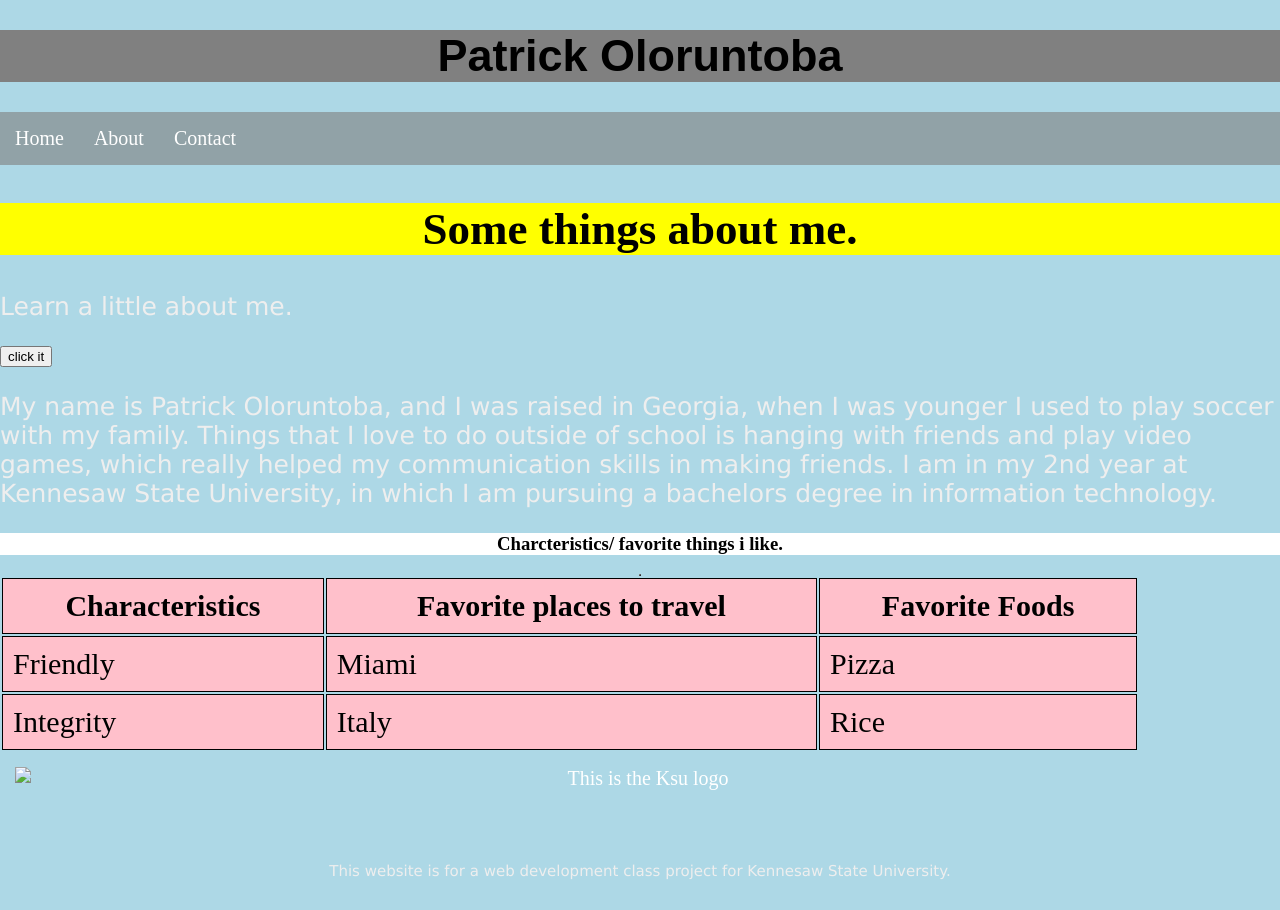
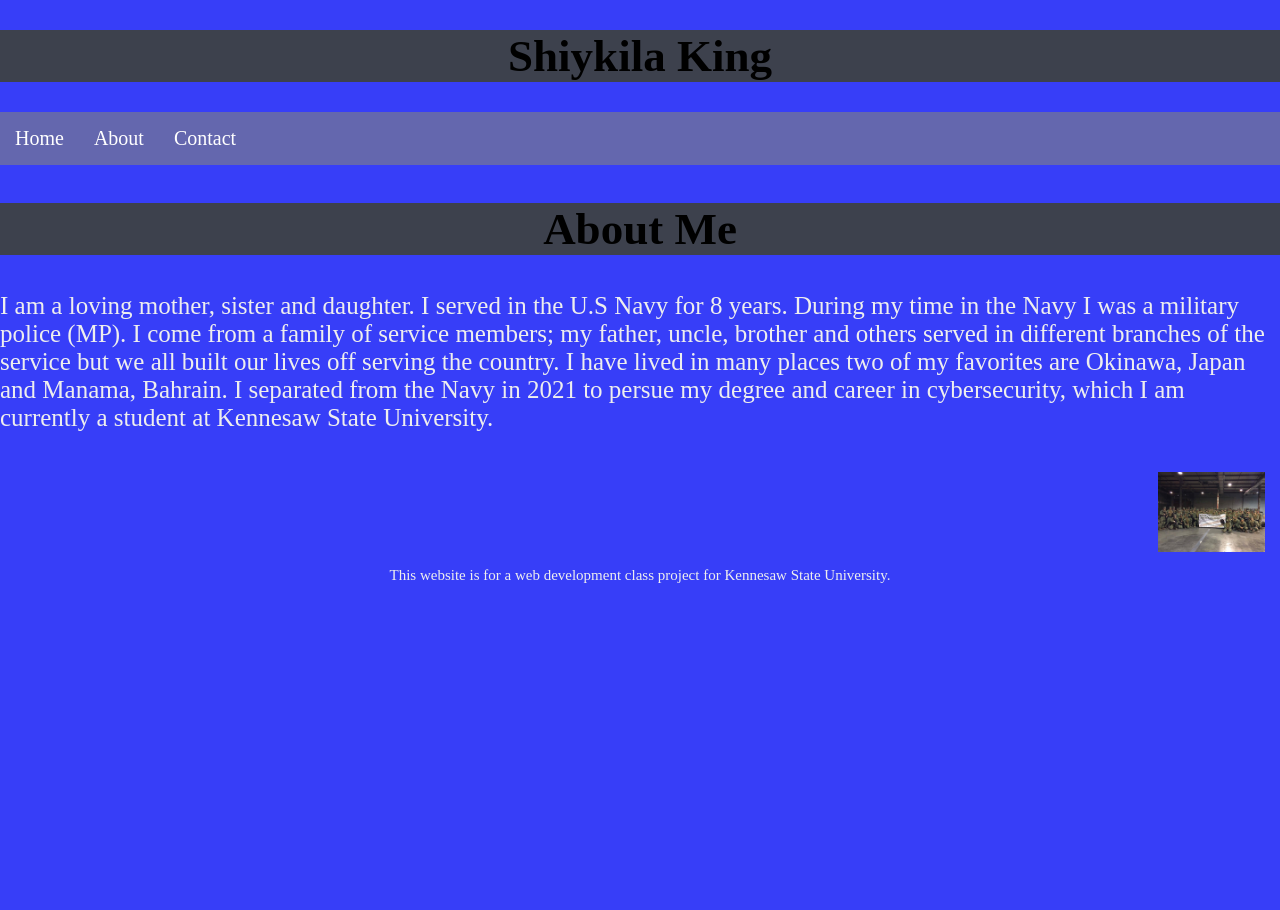
Before and after one commit to shiykilaking/web-development-project, a plain HTML site: page index.html in a window 1280 px wide. After the commit the page ends 800 px from the top, so only its background shows below. Drawn offline with Linux system fonts and the light colour scheme.

Commit message:
Update index.html

```diff
--- a/index.html
+++ b/index.html
@@ -1,3 +1,6 @@
+
+
+
 <!DOCTYPE html>
 <!--Specifying language-->
 <html lang="en">
@@ -36,9 +39,9 @@
     /* setting margin to 0px */
     margin:0px;
    /* background color set to light blue */
-   background-color: lightblue;
-   /* background image link of Kennesaw State University */
-   background-image: url(University.png);
+   background-color: rgb(55, 62, 248);
+   /* background image link of photo */
+   background-image: ;
    /* background image set to no repeat so there is no repeat of the same image */
    background-repeat: no-repeat;
    /* background position set to center */
@@ -60,9 +63,9 @@
 
     h1 {
         /* heading 1 background color set to grey */
-        Background-color: grey;
+        Background-color: rgb(61, 65, 77);
         /* setting many fonts */
-       font-family: Arial, Helvetica, sans-serif;
+       font-family: 'Times New Roman', Times, serif, sans-serif;
         /* text alignment set to center */
         Text-align: center;
         /* font size set to 45 to make it bigger */
@@ -73,7 +76,7 @@
 
        {
         /* heading 2 background color set yellow */
-        Background-color:  yellow;
+        Background-color:  rgb(61, 65, 77);
         /* heading 2 text alignment set to center */
         text-align: center;
         /* font size set to 45 to make it bigger */
@@ -81,12 +84,6 @@
 
 
 
-       }
-       h3{
-          /* text alignment set to center */
-        text-align: center;
-         /* heading 3 background color set to a shade of white */
-        background-color: rgb(255, 255, 255);
 
        }
        /* indicating that this is a class */
@@ -136,14 +133,12 @@
 
 
 
-
-
    P {
 
 
       /* Added many fonts  */
-      font-family: verdana, Arial, Helvetica;
-
+      font-family:
+      'Times New Roman', Times, serif, sans-serif;
 
       /* set my paragraph font to 25px */
       font-size: 25px;
@@ -151,19 +146,6 @@
 
       /* set my paragraph color to white */
       Color: rgb(238, 238, 238);
-
-
-
-
-
-
-
-
-
-
-
-
-
 
 
       }
@@ -178,22 +160,9 @@
     Border: 1px solid;
 
 
-    /* set my padding for my table to 10px */
-   Padding: 10px;
 
-
-   /* set my width for my table to 100 */
-   Width: 100;
-
-
-    /* set my margin to auto */
-   Margin: auto;
-
-
-    /* background color of my table set to pink */
-   Background-color: pink;
-
-
+    /* background color of my table set to blue */
+   Background-color: blue;
 
 
 
@@ -213,7 +182,7 @@
 
 
 
-<h1> Patrick Oloruntoba </h1>
+<h1> Shiykila King </h1>
 <!--navigation for Home About and Contact page-->
 <nav class="navbar">
 <ul>
@@ -228,68 +197,24 @@
 
 
 
-
   </nav>
 
 
    <!--heading 2-->
-  <h2>Some things about me.</h2>
-   <!--demo javascript-->
-  <p id="demo"> Learn a little about me.</p>
-   <!--clickable button that changes message -->
-  <button type="button" onclick="myFunction()">click it</button>
-  <script>
-function myFunction() {
-  document.getElementById("demo").innerHTML = "Brief information below.";
-}
+  <h2>About Me</h2>
+
 </script>
 <!--Some information about me -->
-<p> My name is Patrick Oloruntoba, and I was raised in Georgia, when I was younger I used to play soccer with my family. Things that I love to do outside of school is hanging with friends and play video games, which really helped my communication skills in making friends. I am in my 2nd year at Kennesaw State University, in which I am pursuing a bachelors degree in information technology.
+<p> I am a loving mother, sister and daughter. I served in the U.S Navy for 8 years. During my time in the Navy I was a military police (MP).
+    I come from a family of service members; my father, uncle, brother and others served in different branches of the service but we all built our lives off serving the country.
+    I have lived in many places two of my favorites are Okinawa, Japan and Manama, Bahrain.
+    I separated from the Navy in 2021 to persue my degree and career in cybersecurity, which I am currently a student at Kennesaw State University.
 </p>
 
-
-<h3>Charcteristics/ favorite things i like. </h3>
-<!--centering my table-->
-<table border= "1"align ="center">
-
-  <!--inidcating table style setting it to 89%-->
-  <table style ="width:89%">
-   <tr>
-     <!-- listing characteristics and favorite things-->
-     <th>Characteristics</th>
-     <!--table header indicating favorite place to travel-->
-     <th>Favorite places to travel</th>
-       <!--table header indicating favorite food-->
-     <th>Favorite Foods</th>
-
-   </tr>
-
-   <tr>
-     <!--table data characteristic-->
-     <td>Friendly</td>
-     <!--table data indicating my favorite place-->
-     <td>Miami </td>
-      <!--table data indicating my favorite food-->
-       <td>Pizza </td>
-
-   </tr>
-
-   <tr>
-      <!--table data characteristic-->
-     <td>Integrity </td>
-     <!--table data indicating my favorite place-->
-     <td>Italy </td>
-      <!--table data indicating my favorite food-->
-     <td> Rice </td>
-
-   </tr>
-
-  </table>
-  <!--link for ksu image-->
-  <a href="https://1000logos.net/kennesaw-state-owls-logo/">
+ <!--link for image-->
+ <a href="https://www.facebook.com/photo.php?fbid=2913476358705253&set=pb.100001287514002.-2207520000&type=3">
     <!--indicating height and image-->
-    <img src="Ksu.png" height="80" alt="This is the Ksu logo">
-
+    <img src="Bahrain.jpg" height="80" alt="In this photo I was being OC sprayed">
 
 
 <footer>
```
